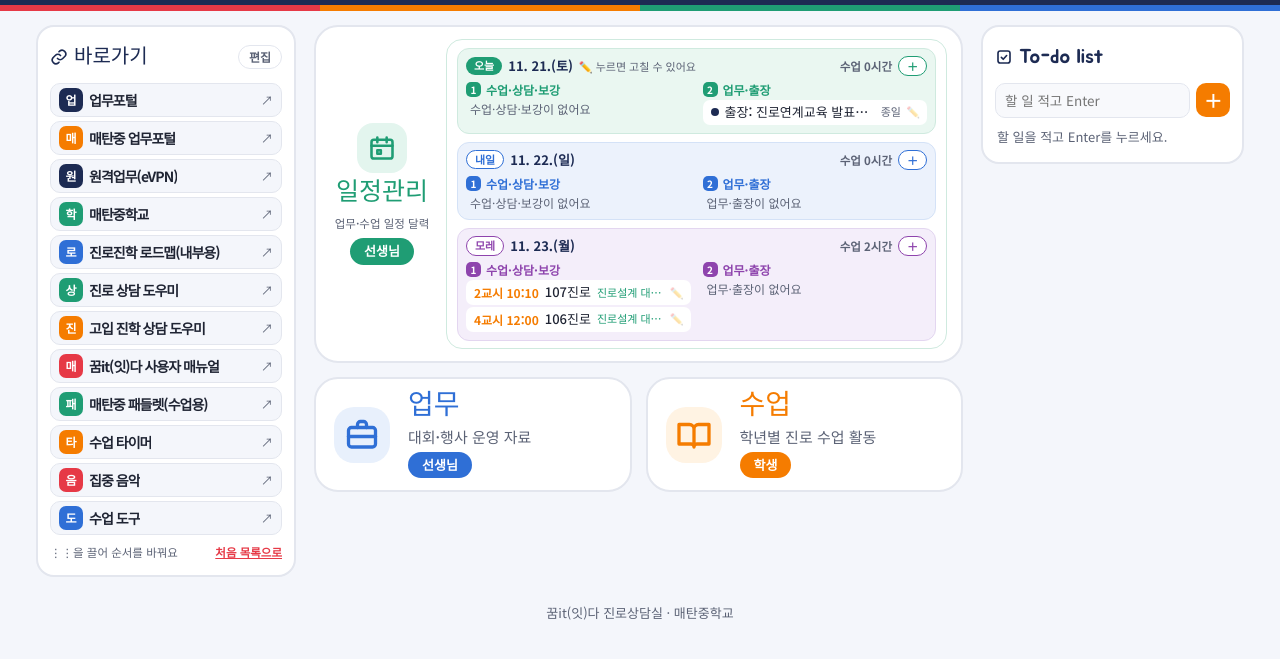
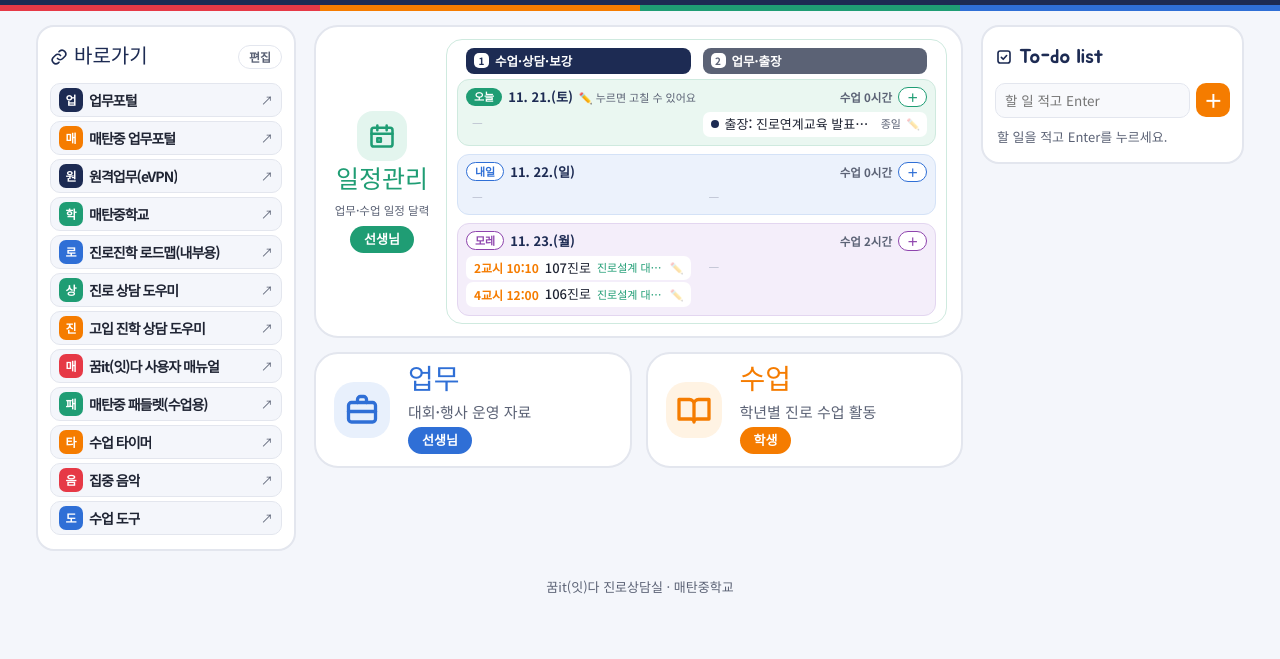
Before and after one commit to limhyunjung07-beep/03-it-career-class, a plain HTML site: page index.html in a window 1280 px wide. Shown: the part 69-728 px from the top of the page. Drawn offline with Linux system fonts and the light colour scheme.

Commit message:
Add files via upload

```diff
--- a/index.html
+++ b/index.html
@@ -343,8 +343,18 @@ dialog.ev::backdrop{background:rgba(29,43,83,.45)}
 .qlist .qb{flex:none;border:0;background:none;cursor:pointer;font-size:12px;padding:0 2px;color:var(--sub)}
 .qlist .qb:first-of-type{margin-left:auto}
 .qadd{width:100%;font:inherit;font-size:13px;font-weight:700;color:var(--green);background:#f1faf6;border:1.5px dashed #9fd8c2;border-radius:10px;padding:6px;cursor:pointer}
+.qtools[hidden]{display:none}
 .qtools{display:flex;justify-content:space-between;gap:6px;font-size:11.5px;color:var(--sub)}
 .qtools button{border:0;background:none;font:inherit;font-weight:700;color:var(--red);cursor:pointer;text-decoration:underline;padding:0}
+/* 칸 제목(수업·상담·보강 | 업무·출장)은 맨 위에 한 번만 */
+.today .colhead{display:grid;grid-template-columns:minmax(0,1fr) minmax(0,1fr);gap:2px 12px;padding:0 9px 2px;position:sticky;top:0;z-index:1}
+.today .colhead h4{margin:0;padding:3px 8px;border-radius:8px;background:var(--navy);color:#fff;font-size:12.5px;display:flex;align-items:center;gap:6px}
+.today .colhead h4 i{background:#fff;color:var(--navy)}
+.today .colhead h4:last-child{background:#5b6275}
+.today .colhead h4:last-child i{color:#5b6275}
+.today .day .cols{margin-top:2px}
+.today .none{color:#b6bccb;padding:1px 6px}
+@media (max-width:560px){.today .colhead{order:2;padding:0 2px 2px;gap:2px 6px}.today .colhead h4{font-size:11.5px;padding:2px 6px}.today{display:flex;flex-direction:column}.today .dtabs{order:1}.today .day{order:3}}
 </style>
 </head>
 <body>
@@ -451,16 +461,16 @@ dialog.ev::backdrop{background:rgba(29,43,83,.45)}
     const nC=cs.filter(e=>e.cat==='counsel').length;
     const sum=info.holiday?esc(info.holiday):'수업 '+act+'시간'+(nC?' · 상담 '+nC+'건':'');
     let h='<div class="day d'+idx+(isToday?'':' next')+'"><div class="th"><span><span class="tag">'+label+'</span>'+(d.getMonth()+1)+'. '+d.getDate()+'.('+W[d.getDay()]+')'+(isToday?'<span class="hint">✏️ 누르면 고칠 수 있어요</span>':'')+'</span><span><small>'+sum+'</small><button type="button" class="add" data-add="'+ds+'" title="이 날에 일정 추가">＋</button></span></div>';
-    h+='<div class="cols"><div><h4><i>1</i>수업·상담·보강</h4><ul>'+(rows.length?rows.map(r=>r.html).join(''):'<li class="none">수업·상담·보강이 없어요</li>')+'</ul>';
-    h+='</div><div><h4><i>2</i>업무·출장</h4><ul>'+(others.length?others.sort((a,b)=>evMin(a.time)-evMin(b.time)).map(e=>
-      '<li tabindex="0" class="ed" data-k="'+esc(e.key)+'" title="'+esc(e.title+(e.time?' · '+e.time:''))+' · 눌러서 고치기"><span class="dot" style="background:'+((CATS[e.cat]||CATS.etc).c)+'"></span><b>'+esc(e.title)+'</b>'+(e.time?'<small>'+esc(e.time)+'</small>':'')+'</li>').join(''):'<li class="none">업무·출장이 없어요</li>')+'</ul></div></div></div>';
+    h+='<div class="cols"><div><ul>'+(rows.length?rows.map(r=>r.html).join(''):'<li class="none">—</li>')+'</ul>';
+    h+='</div><div><ul>'+(others.length?others.sort((a,b)=>evMin(a.time)-evMin(b.time)).map(e=>
+      '<li tabindex="0" class="ed" data-k="'+esc(e.key)+'" title="'+esc(e.title+(e.time?' · '+e.time:''))+' · 눌러서 고치기"><span class="dot" style="background:'+((CATS[e.cat]||CATS.etc).c)+'"></span><b>'+esc(e.title)+'</b>'+(e.time?'<small>'+esc(e.time)+'</small>':'')+'</li>').join(''):'<li class="none">—</li>')+'</ul></div></div></div>';
     return h;
   }
   function render(){
     const d=new Date(),t=new Date(d);t.setDate(d.getDate()+1);
     const t2=new Date(d);t2.setDate(d.getDate()+2);
     const days=[[d,'오늘'],[t,'내일'],[t2,'모레']];
-    box.innerHTML='<div class="dtabs" role="tablist">'+days.map(([x,l],i)=>'<button type="button" role="tab" data-sel="'+i+'" aria-selected="'+(daySel===i)+'">'+l+' <small>'+(x.getMonth()+1)+'. '+x.getDate()+'.('+W[x.getDay()]+')</small></button>').join('')+'</div>'
+    box.innerHTML='<div class="colhead"><h4><i>1</i>수업·상담·보강</h4><h4><i>2</i>업무·출장</h4></div><div class="dtabs" role="tablist">'+days.map(([x,l],i)=>'<button type="button" role="tab" data-sel="'+i+'" aria-selected="'+(daySel===i)+'">'+l+' <small>'+(x.getMonth()+1)+'. '+x.getDate()+'.('+W[x.getDay()]+')</small></button>').join('')+'</div>'
       +days.map(([x,l],i)=>dayBlock(x,l,i===0,i)).join('');
     box.dataset.sel=daySel;
   }
```
